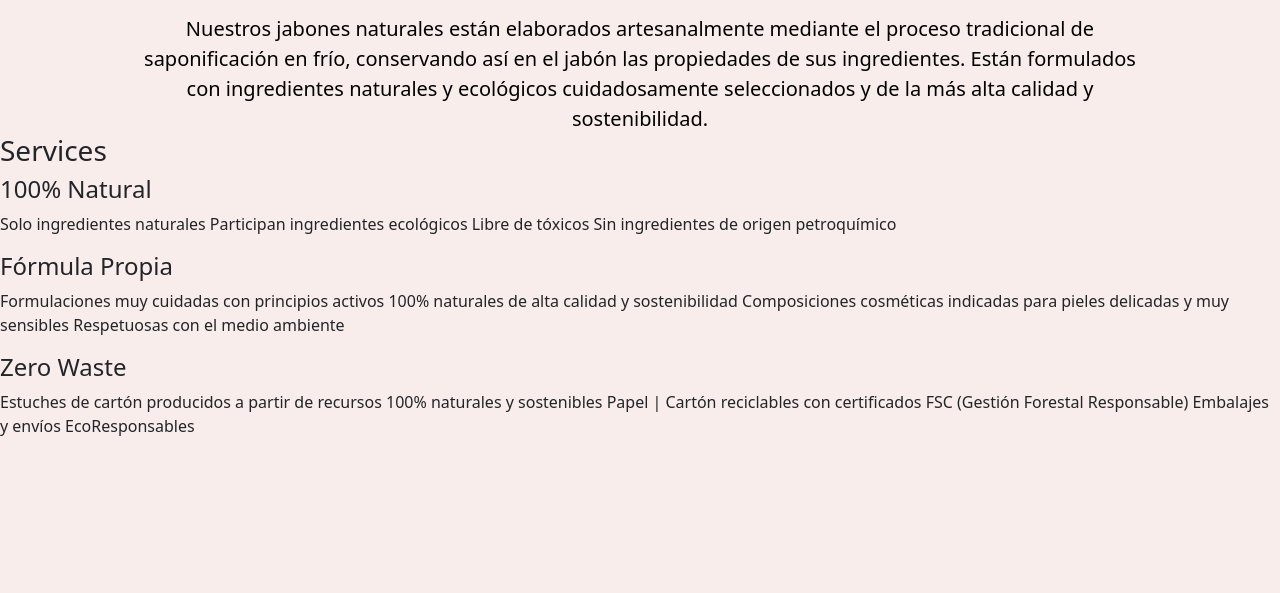
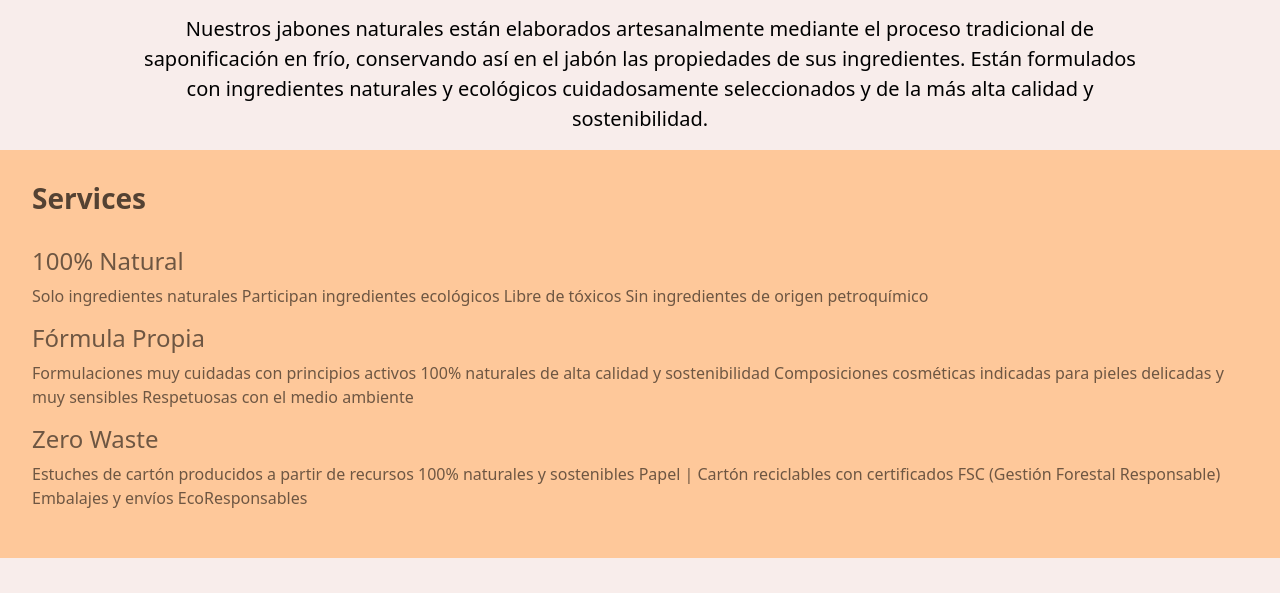
Before and after one commit to moyazo/Jquey-Exam, a plain HTML site: page index.html in a window 1280 px wide. Shown: the part 207-800 px from the top of the page. Drawn offline with nearby package versions, Linux system fonts and the light colour scheme.

Commit message:
styles:services styles added

```diff
--- a/styles/custom.css
+++ b/styles/custom.css
@@ -77,11 +77,38 @@ body {
 #info{
     color: black;
     font-weight: 500;
-    margin: 1rem 1rem 0 1rem;
+    margin: 1rem ;
     text-align: center;
 }
 
-/* #services-container{} */
+#services-container{
+    padding: 2rem;
+    background-color: var(--secondary-Color);
+    width: 100%;
+    display: var(--display2);
+}
+
+#services-container > :first-child{
+    color: rgba(0, 0, 0, 0.670);
+    font-weight: bold;
+    margin-bottom: 2rem;
+}
+
+#services-container #services1,#services2,#services3{
+    color: rgba(0, 0, 0, 0.570);
+    transform: scale(1);
+    transition: all 1s;
+}
+#services-container #services1:hover,#services2:hover,#services3:hover{
+    background-color: white;
+    transform: scale(1.05);
+    transition: all 1s;
+    margin: 1rem 0;
+    padding: 1.25rem;
+    border-radius: 5px;
+}
+
+
 
 @media (max-width: 300px) {
     #side-btn > i {
```
